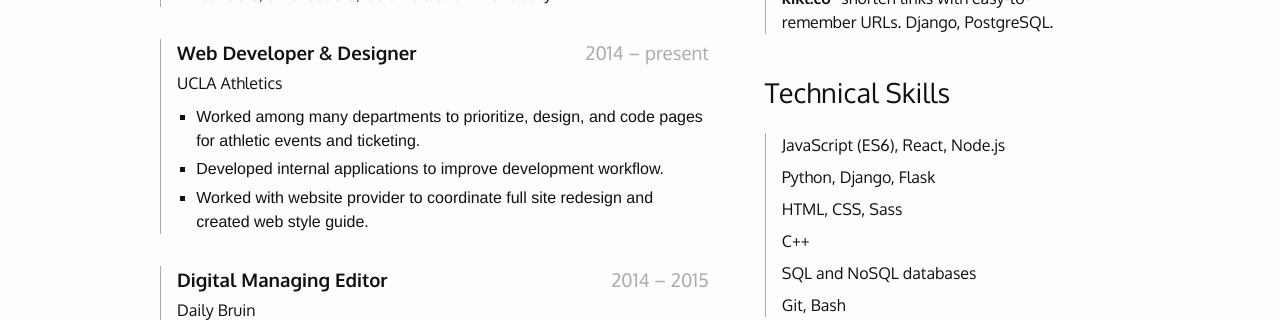
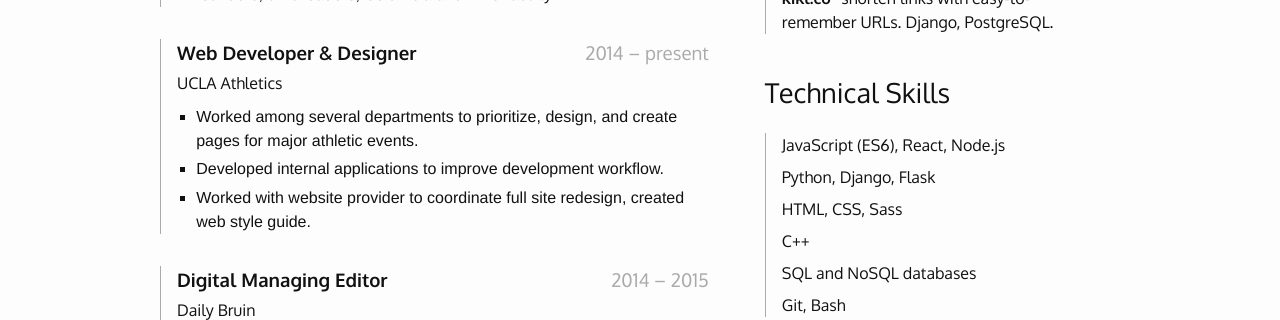
Before and after one commit to liddiard/liddiard.me, a Jekyll site: the page built from resume.md, in a window 1280 px wide. Shown: the part 625-945 px from the top of the page. Built offline with Jekyll 4.4.1, drawn with Linux system fonts in a browser that asks for light colours; some web fonts are replaced.

Commit message:
rewording for athletics

```diff
--- a/resume.md
+++ b/resume.md
@@ -32,9 +32,9 @@ permalink: /resume/
             <h3 class="position">Web Developer &amp; Designer <span class="date">2014 – present</span></h3>
             <h4 class="company">UCLA Athletics</h4>
             <ul>
-                <li>Worked among many departments to prioritize, design, and code pages for athletic events and ticketing.</li>
+                <li>Worked among several departments to prioritize, design, and create pages for major athletic events.</li>
                 <li>Developed internal applications to improve development workflow.</li>
-                <li>Worked with website provider to coordinate full site redesign and created web style guide.</li>
+                <li>Worked with website provider to coordinate full site redesign, created web style guide.</li>
             </ul>
         </div>
         <div class="item">
```
